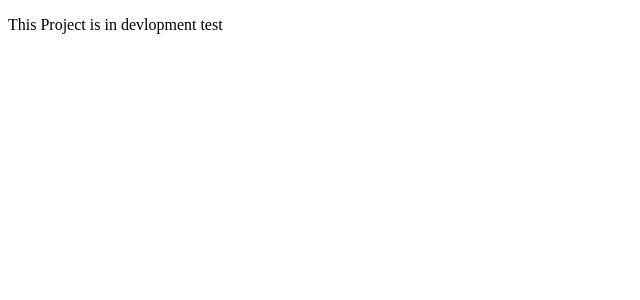
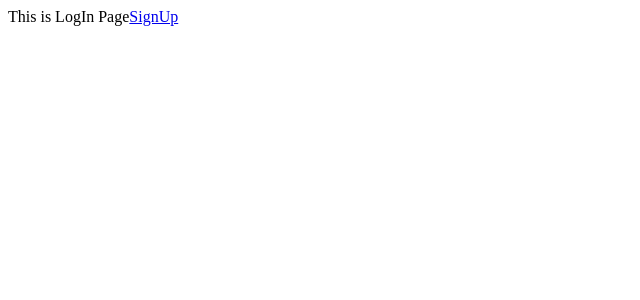
Before and after one commit to rjrajujha/phonebook, a React (Create React App) app: page / in a window 1280 px wide. Shown: the top 300 px of the page, without its empty margins (0-640 px from the left). Built offline with nearby package versions, Linux system fonts and the light colour scheme; the HTML template or start-up script is replaced by a standard one.

Commit message:
Pages Added

```diff
--- a/package.json
+++ b/package.json
@@ -8,6 +8,7 @@
     "@testing-library/user-event": "^13.5.0",
     "react": "^18.2.0",
     "react-dom": "^18.2.0",
+    "react-router-dom": "^6.6.1",
     "react-scripts": "5.0.1",
     "web-vitals": "^2.1.4"
   },
--- a/src/App.js
+++ b/src/App.js
@@ -1,11 +1,19 @@
 import React from 'react';
 import './App.css';
+import { BrowserRouter, Routes, Route } from "react-router-dom";
+import LogIn from './pages/LogIn';
+import SignUp from './pages/SignUp';
 
 function App() {
   return (
-   <React.Fragment>
-    <p>This Project is in devlopment test</p>
-   </React.Fragment>
+    <React.Fragment>
+      <BrowserRouter>
+        <Routes>
+          <Route path="/" element={<LogIn />} />
+          <Route path="/signup" element={<SignUp />} />
+        </Routes>
+      </BrowserRouter>
+    </React.Fragment>
   );
 }
 
--- /dev/null
+++ b/src/pages/LogIn.jsx
@@ -0,0 +1,12 @@
+import React from "react"
+
+const Login = () => {
+    return(
+        <React.Fragment>
+            <p1>This is LogIn Page</p1>
+            <a href="/signup">SignUp</a>
+        </React.Fragment>
+    )
+}
+
+export default Login;
--- /dev/null
+++ b/src/pages/SignUp.jsx
@@ -0,0 +1,11 @@
+import React from "react"
+
+const SignUp = () => {
+    return(
+        <React.Fragment>
+            <p1>This is SignUp Page</p1>
+        </React.Fragment>
+    )
+}
+
+export default SignUp;
```
Also changed, not shown: src/pages/Contacts.jsx (added), 1 other file (tests, documents, lock files or other folders).
